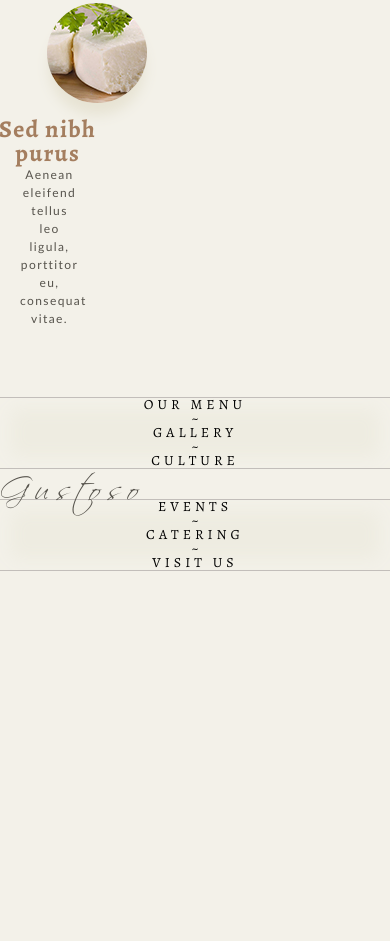
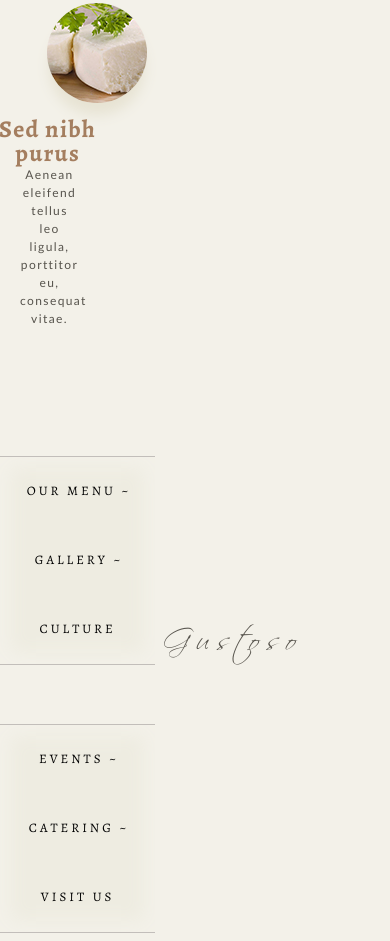
Before and after one commit to Darynalukianets/Bakery, a website: page src/index.html in a window 390 px wide. Shown: the part 4722-5663 px from the top of the page. Before the commit the page ends 5293 px from the top, so only its background shows below. Drawn offline with nearby package versions, Linux system fonts and the light colour scheme; files that its build step writes are made by us from their sources; files whose address does not match are found by name.

Commit message:
Added styles in Footer for Tablet

```diff
--- a/src/components/layouts/footer/footer.scss
+++ b/src/components/layouts/footer/footer.scss
@@ -18,8 +18,36 @@
 
 // tablet******************************************************************************************
 @media (max-width: 1023px) {
+  .footer {
+    padding-bottom: 70px;
+  }
 
+  .ft-nav {
+    width: 39.8%;
+    display: inline-block;
+    margin-top: 59px;
+    font-size: 13px;
+    letter-spacing: 3px;
+  }
 
+  .ft-nav_item {
+    display: inline-block;
+
+    a {
+      line-height: 69px;
+    }
+  }
+
+  .ft-nav_separator {
+    padding: 0;
+  }
+
+  .ft-logo {
+    display: inline-block;
+    padding: 0 0 16px 4px;
+    vertical-align: bottom;
+    font-size: 28px;
+  }
 }
 
 // laptop******************************************************************************************
```
